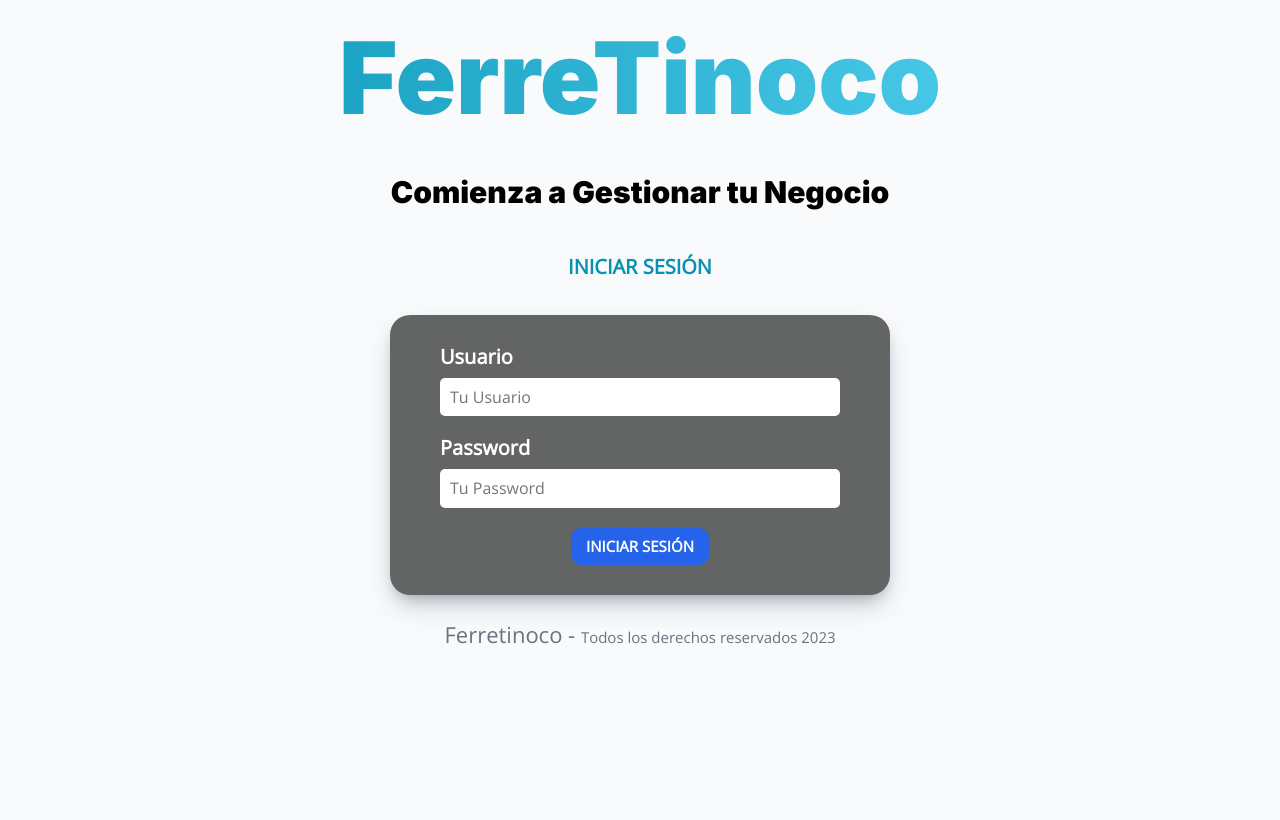
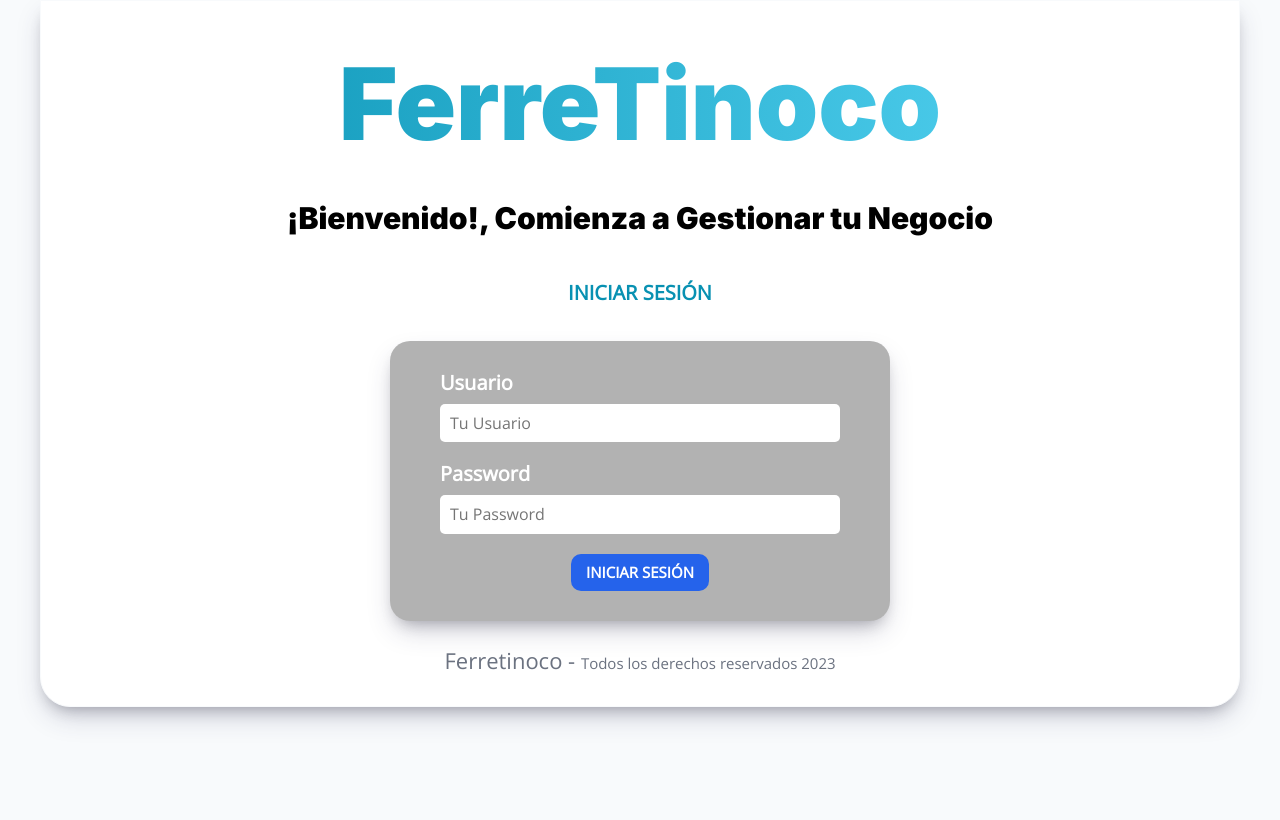
Before and after one commit to DiegoAbarca99/app-ferreteria, a PHP site: template views/auth/login.php in a window 1280 px wide. After the commit the page ends 724 px from the top, so only its background shows below. Run offline with PHP 8.4, Linux system fonts and the light colour scheme; the template is opened without the code that fills it, so the values that code supplies are empty; some libraries are stand-ins or nearby versions.

Commit message:
primer vistazo al cambio de los estilos

```diff
--- a/includes/database.php
+++ b/includes/database.php
@@ -1,6 +1,6 @@
 <?php
 
-$db = mysqli_connect('localhost', 'root', 'root', 'ferretinoco');
+$db = mysqli_connect('localhost', 'root', '1234', 'ferretinoco');
 
 
 if (!$db) {
--- a/package.json
+++ b/package.json
@@ -28,6 +28,7 @@
     "terser": "^5.3.8"
   },
   "dependencies": {
+    "gulp": "^4.0.2",
     "sweetalert2": "^11.6.7",
     "webpack-stream": "^7.0.0"
   }
--- a/src/scss/auth/_login.scss
+++ b/src/scss/auth/_login.scss
@@ -4,9 +4,22 @@
 
 body {
     background-color: v.$grisClaro;
+
 }
 
 .login {
+
+   @include m.desktop{
+    background-color: v.$blanco ;
+    width: 80%;
+    height: 70%;
+    margin-top: 3rem;
+    border-radius: 0 0 3rem 3rem;
+    border: 1px solid v.$grisClaro;
+    @include m.shadow;
+    padding: 25px;
+
+   }
 
     &__tagline{
         font-family: v.$fuente_headings;
@@ -20,8 +33,9 @@ body {
     &__contenedor {
 
         width: min(100%, 50rem);
+
         margin: 0 auto;
-        background-color: rgb(0 0 0 /0.6);
+        background-color: rgba(0, 0, 0, 0.3);
         padding: 3rem 5rem;
         border-radius: 2rem;
         margin-bottom: 2rem;
@@ -35,7 +49,6 @@ body {
         @include m.textoDegradado(v.$cyan);
         margin-top: 2rem;
         font-size: 4.5rem;
-
 
 
     }
--- a/views/auth/login.php
+++ b/views/auth/login.php
@@ -3,7 +3,7 @@
     <?php include_once __DIR__ . '/../templates/alertas.php' ?>
 
     <h1 class="login__titulo">FerreTinoco</h1>
-    <p class="login__tagline">Comienza a Gestionar tu Negocio</p>
+    <p class="login__tagline">¡Bienvenido!, Comienza a Gestionar tu Negocio</p>
     <p class="login__descripcion">Iniciar Sesión</p>
 
 
```
Also changed, not shown: package-lock.json, public/build/css/app.min.css, 2 other files.
